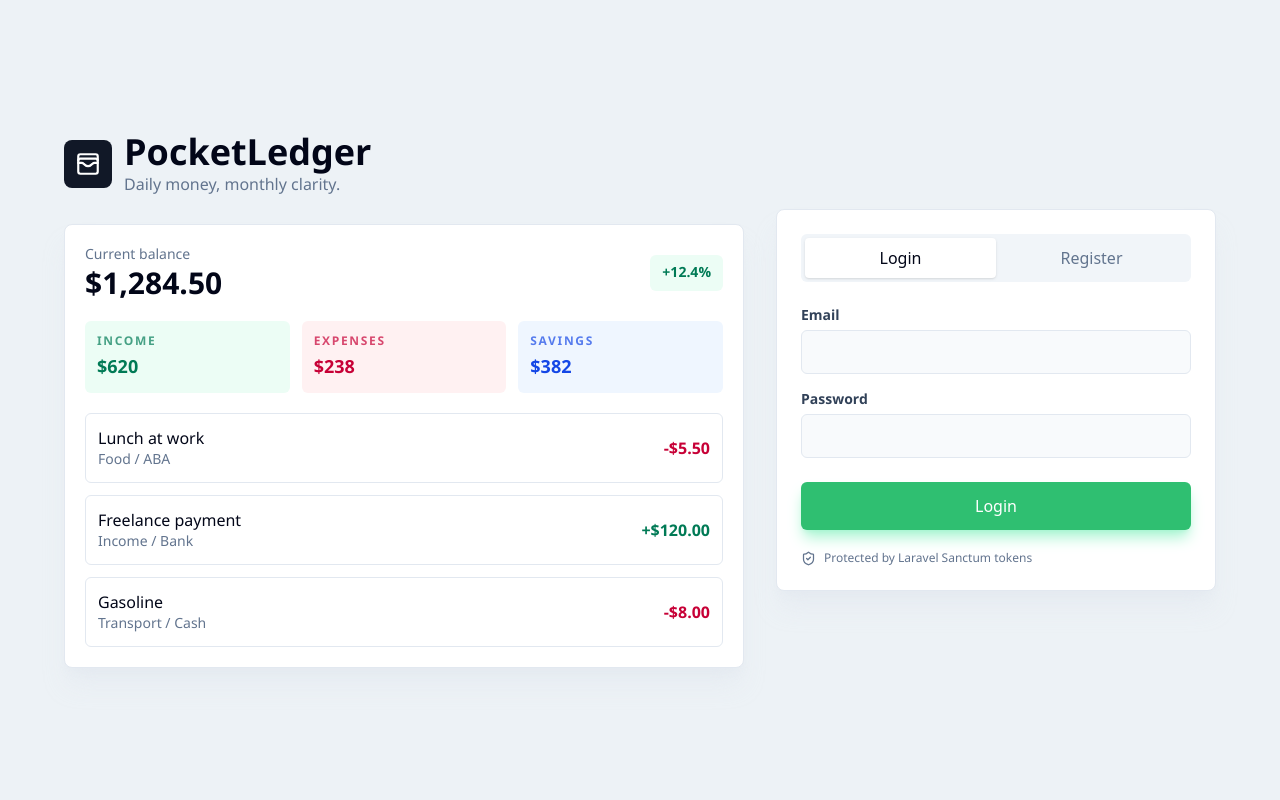
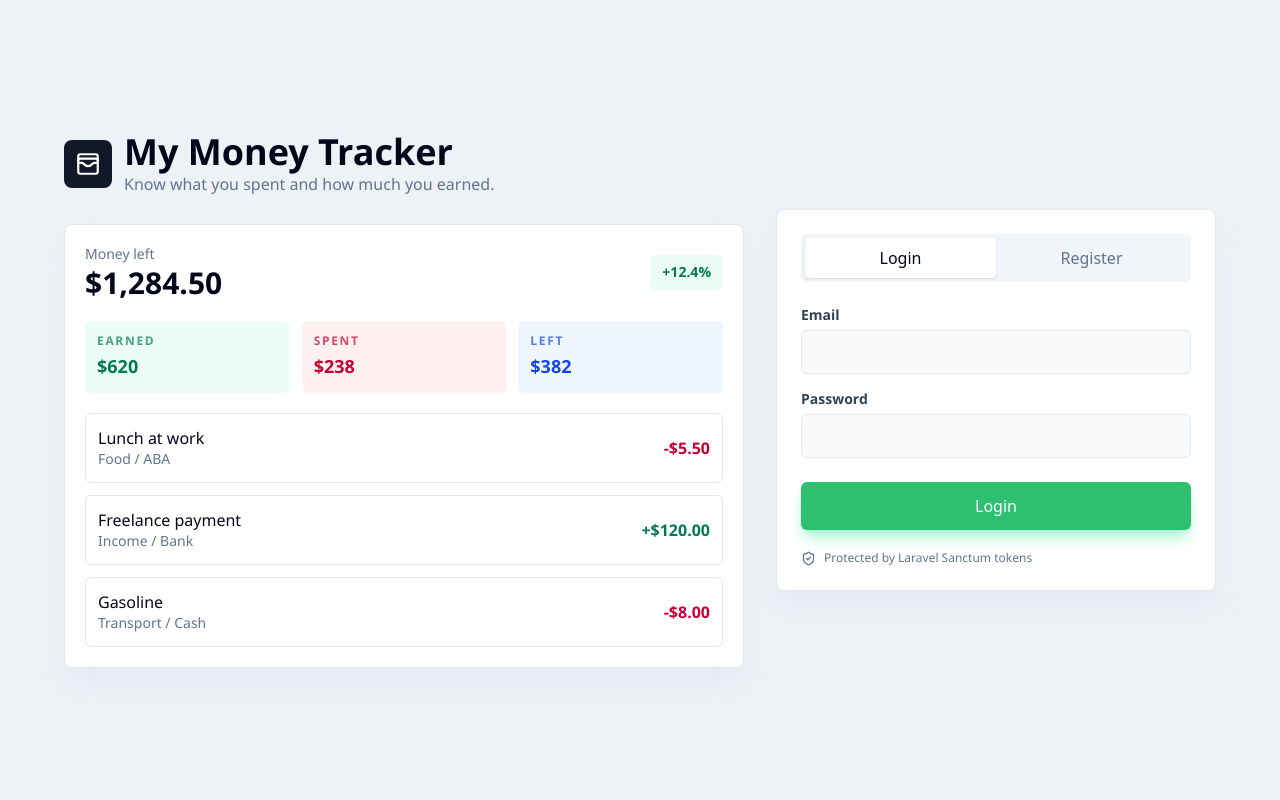
Before and after one commit to nithhhh-tech/Personal-Finance, a Laravel app: template resources/views/app.blade.php in a window 1280 px wide. Run offline with Laravel 12, Linux system fonts and the light colour scheme; the template is opened without the code that fills it, so the values that code supplies are empty; style sheets or scripts are compiled from the project's sources.

Commit message:
Clarify personal money tracker wording

```diff
--- a/resources/js/app.jsx
+++ b/resources/js/app.jsx
@@ -69,14 +69,14 @@ function App() {
                 <div className="flex h-20 items-center gap-3 border-b border-white/10 px-6">
                     <div className="flex size-11 items-center justify-center rounded-lg bg-[#2fbf71] text-white shadow-lg shadow-emerald-950/30"><WalletCards size={24} /></div>
                     <div>
-                        <p className="text-lg font-semibold">PocketLedger</p>
-                        <p className="text-xs text-slate-400">Personal Finance</p>
+                        <p className="text-lg font-semibold">My Money Tracker</p>
+                        <p className="text-xs text-slate-400">Spend & Earn Tracker</p>
                     </div>
                 </div>
                 <nav className="space-y-2 p-4">
                     <NavButton icon={LayoutDashboard} label="Dashboard" active={activeView === 'dashboard'} onClick={() => setActiveView('dashboard')} />
-                    <NavButton icon={ReceiptText} label="Transactions" active={activeView === 'transactions'} onClick={() => setActiveView('transactions')} />
-                    <NavButton icon={WalletCards} label="Accounts" active={activeView === 'accounts'} onClick={() => setActiveView('accounts')} />
+                    <NavButton icon={ReceiptText} label="Money Records" active={activeView === 'transactions'} onClick={() => setActiveView('transactions')} />
+                    <NavButton icon={WalletCards} label="Wallets" active={activeView === 'accounts'} onClick={() => setActiveView('accounts')} />
                     <NavButton icon={Folder} label="Categories" active={activeView === 'categories'} onClick={() => setActiveView('categories')} />
                 </nav>
                 <div className="absolute bottom-0 left-0 right-0 border-t border-white/10 p-5">
@@ -151,22 +151,22 @@ function AuthScreen({ onAuthed }) {
                     <div className="inline-flex items-center gap-3">
                         <div className="flex size-12 items-center justify-center rounded-lg bg-[#111827] text-white"><WalletCards size={26} /></div>
                         <div>
-                            <h1 className="text-4xl font-semibold tracking-normal">PocketLedger</h1>
-                            <p className="text-slate-500">Daily money, monthly clarity.</p>
+                            <h1 className="text-4xl font-semibold tracking-normal">My Money Tracker</h1>
+                            <p className="text-slate-500">Know what you spent and how much you earned.</p>
                         </div>
                     </div>
                     <div className="rounded-lg border border-slate-200 bg-white p-5 shadow-xl shadow-slate-200/70">
                         <div className="mb-5 flex items-center justify-between">
                             <div>
-                                <p className="text-sm text-slate-500">Current balance</p>
+                                <p className="text-sm text-slate-500">Money left</p>
                                 <p className="text-3xl font-semibold">$1,284.50</p>
                             </div>
                             <div className="rounded-md bg-emerald-50 px-3 py-2 text-sm font-semibold text-emerald-700">+12.4%</div>
                         </div>
                         <div className="grid gap-3 sm:grid-cols-3">
-                            <PreviewStat label="Income" value="$620" tone="emerald" />
-                            <PreviewStat label="Expenses" value="$238" tone="rose" />
-                            <PreviewStat label="Savings" value="$382" tone="blue" />
+                            <PreviewStat label="Earned" value="$620" tone="emerald" />
+                            <PreviewStat label="Spent" value="$238" tone="rose" />
+                            <PreviewStat label="Left" value="$382" tone="blue" />
                         </div>
                         <div className="mt-5 grid gap-3">
                             <PreviewRow title="Lunch at work" meta="Food / ABA" value="-$5.50" tone="text-rose-700" />
@@ -208,12 +208,12 @@ function Dashboard({ summary, transactions, categories, accounts, onCreated }) {
                     <div className="grid gap-6 p-6 md:grid-cols-[1fr_260px]">
                         <div>
                             <div className="mb-6 inline-flex items-center gap-2 rounded-md bg-white/10 px-3 py-1 text-xs font-semibold uppercase tracking-[0.16em] text-slate-300"><CalendarDays size={14} />Live overview</div>
-                            <p className="text-sm text-slate-400">Current balance</p>
+                            <p className="text-sm text-slate-400">Money left</p>
                             <p className="mt-2 text-5xl font-semibold tracking-normal">{money(summary?.current_balance)}</p>
                             <div className="mt-6 grid gap-3 sm:grid-cols-3">
-                                <DarkStat label="Income" value={money(summary?.monthly_income)} color="text-emerald-300" />
-                                <DarkStat label="Expenses" value={money(summary?.monthly_expense)} color="text-rose-300" />
-                                <DarkStat label="Savings" value={money(summary?.monthly_savings)} color="text-sky-300" />
+                                <DarkStat label="Earned" value={money(summary?.monthly_income)} color="text-emerald-300" />
+                                <DarkStat label="Spent" value={money(summary?.monthly_expense)} color="text-rose-300" />
+                                <DarkStat label="Left" value={money(summary?.monthly_savings)} color="text-sky-300" />
                             </div>
                         </div>
                         <div className="h-48 min-h-48">
@@ -232,29 +232,29 @@ function Dashboard({ summary, transactions, categories, accounts, onCreated }) {
                         </div>
                     </div>
                 </section>
-                <Panel title="Recent transactions">
+                <Panel title="Recent money records">
                     <div className="space-y-3">
-                        {transactions.length === 0 && <Empty text="Add your first transaction." />}
-                        {transactions.slice(0, 5).map((item) => <Row key={item.id} title={item.description || item.category?.name || 'Transaction'} meta={`${shortDate(item.transaction_date)} / ${item.account?.name || 'Account'}`} value={`${item.type === 'income' ? '+' : '-'}${money(item.base_amount)}`} tone={item.type === 'income' ? 'text-emerald-700' : 'text-rose-700'} />)}
+                        {transactions.length === 0 && <Empty text="Add your first money record." />}
+                        {transactions.slice(0, 5).map((item) => <Row key={item.id} title={item.description || item.category?.name || 'Transaction'} meta={`${shortDate(item.transaction_date)} / ${item.account?.name || 'Wallet'}`} value={`${item.type === 'income' ? '+' : '-'}${money(item.base_amount)}`} tone={item.type === 'income' ? 'text-emerald-700' : 'text-rose-700'} />)}
                     </div>
                 </Panel>
             </div>
 
             <div className="grid gap-4 md:grid-cols-2 xl:grid-cols-4">
-                <Metric title="Today income" value={money(summary?.today_income)} icon={ArrowUpRight} tone="emerald" />
-                <Metric title="Today expense" value={money(summary?.today_expense)} icon={ArrowDownLeft} tone="rose" />
-                <Metric title="Monthly income" value={money(summary?.monthly_income)} icon={Banknote} tone="blue" />
-                <Metric title="Accounts" value={accounts.length} icon={WalletCards} tone="amber" />
+                <Metric title="Earned today" value={money(summary?.today_income)} icon={ArrowUpRight} tone="emerald" />
+                <Metric title="Spent today" value={money(summary?.today_expense)} icon={ArrowDownLeft} tone="rose" />
+                <Metric title="Earned this month" value={money(summary?.monthly_income)} icon={Banknote} tone="blue" />
+                <Metric title="Wallets" value={accounts.length} icon={WalletCards} tone="amber" />
             </div>
 
             <div className="grid gap-6 xl:grid-cols-[1fr_380px]">
-                <Panel title="Quick transaction"><TransactionForm accounts={accounts} categories={categories} onCreated={onCreated} /></Panel>
-                <Panel title="Account balances"><div className="space-y-3">{accounts.length === 0 && <Empty text="Create your first wallet or bank account." />}{accounts.map((account) => <Row key={account.id} title={account.name} meta={`${account.type} / ${account.currency}`} value={money(account.current_balance)} />)}</div></Panel>
+                <Panel title="Quick money record"><TransactionForm accounts={accounts} categories={categories} onCreated={onCreated} /></Panel>
+                <Panel title="Wallet balances"><div className="space-y-3">{accounts.length === 0 && <Empty text="Create your first cash wallet, ABA, Wing, or savings wallet." />}{accounts.map((account) => <Row key={account.id} title={account.name} meta={`${account.type} / ${account.currency}`} value={money(account.current_balance)} />)}</div></Panel>
             </div>
 
             <div className="grid gap-6 xl:grid-cols-2">
-                <Panel title="Income vs expense"><ChartBox><ResponsiveContainer width="100%" height="100%"><BarChart data={monthlyData}><CartesianGrid strokeDasharray="3 3" vertical={false} stroke="#e2e8f0" /><XAxis dataKey="name" tickLine={false} axisLine={false} /><YAxis tickLine={false} axisLine={false} /><Tooltip formatter={(value) => money(value)} contentStyle={{ borderRadius: 8, borderColor: '#e2e8f0' }} /><Bar dataKey="income" fill="#22c55e" radius={[5, 5, 0, 0]} /><Bar dataKey="expense" fill="#f43f5e" radius={[5, 5, 0, 0]} /></BarChart></ResponsiveContainer></ChartBox></Panel>
-                <Panel title="Spending by category"><ChartBox>{categoryData.length ? <ResponsiveContainer width="100%" height="100%"><PieChart><Pie data={categoryData} dataKey="total" nameKey="name" innerRadius={62} outerRadius={92} paddingAngle={4}>{categoryData.map((entry) => <Cell key={entry.name} fill={entry.color} />)}</Pie><Tooltip formatter={(value) => money(value)} contentStyle={{ borderRadius: 8, borderColor: '#e2e8f0' }} /></PieChart></ResponsiveContainer> : <Empty text="Add expenses to see category insights." />}</ChartBox></Panel>
+                <Panel title="Earned vs spent"><ChartBox><ResponsiveContainer width="100%" height="100%"><BarChart data={monthlyData}><CartesianGrid strokeDasharray="3 3" vertical={false} stroke="#e2e8f0" /><XAxis dataKey="name" tickLine={false} axisLine={false} /><YAxis tickLine={false} axisLine={false} /><Tooltip formatter={(value) => money(value)} contentStyle={{ borderRadius: 8, borderColor: '#e2e8f0' }} /><Bar dataKey="income" fill="#22c55e" radius={[5, 5, 0, 0]} /><Bar dataKey="expense" fill="#f43f5e" radius={[5, 5, 0, 0]} /></BarChart></ResponsiveContainer></ChartBox></Panel>
+                <Panel title="Spent by category"><ChartBox>{categoryData.length ? <ResponsiveContainer width="100%" height="100%"><PieChart><Pie data={categoryData} dataKey="total" nameKey="name" innerRadius={62} outerRadius={92} paddingAngle={4}>{categoryData.map((entry) => <Cell key={entry.name} fill={entry.color} />)}</Pie><Tooltip formatter={(value) => money(value)} contentStyle={{ borderRadius: 8, borderColor: '#e2e8f0' }} /></PieChart></ResponsiveContainer> : <Empty text="Add spending records to see where money goes." />}</ChartBox></Panel>
             </div>
         </div>
     );
@@ -265,13 +265,13 @@ function Transactions({ transactions, accounts, categories, onCreated }) {
     const filtered = transactions.filter((item) => (item.description || '').toLowerCase().includes(search.toLowerCase()) || item.category?.name?.toLowerCase().includes(search.toLowerCase()));
     return (
         <div className="grid gap-6 xl:grid-cols-[400px_1fr]">
-            <Panel title="Add transaction"><TransactionForm accounts={accounts} categories={categories} onCreated={onCreated} /></Panel>
-            <Panel title="Transaction history">
+            <Panel title="Add money record"><TransactionForm accounts={accounts} categories={categories} onCreated={onCreated} /></Panel>
+            <Panel title="Money record history">
                 <div className="mb-4 flex h-11 items-center gap-2 rounded-md border border-slate-200 bg-slate-50 px-3">
                     <Search size={18} className="text-slate-400" />
-                    <input value={search} onChange={(event) => setSearch(event.target.value)} placeholder="Search transactions" className="w-full bg-transparent outline-none" />
+                    <input value={search} onChange={(event) => setSearch(event.target.value)} placeholder="Search money records" className="w-full bg-transparent outline-none" />
                 </div>
-                <div className="space-y-3">{filtered.length === 0 && <Empty text="No transactions yet." />}{filtered.map((item) => <Row key={item.id} title={item.description || item.category?.name || 'Transaction'} meta={`${shortDate(item.transaction_date)} / ${item.account?.name || 'Account'} / ${item.category?.name || 'Category'}`} value={`${item.type === 'income' ? '+' : '-'}${money(item.base_amount)}`} tone={item.type === 'income' ? 'text-emerald-700' : 'text-rose-700'} />)}</div>
+                <div className="space-y-3">{filtered.length === 0 && <Empty text="No money records yet." />}{filtered.map((item) => <Row key={item.id} title={item.description || item.category?.name || 'Transaction'} meta={`${shortDate(item.transaction_date)} / ${item.account?.name || 'Wallet'} / ${item.category?.name || 'Category'}`} value={`${item.type === 'income' ? '+' : '-'}${money(item.base_amount)}`} tone={item.type === 'income' ? 'text-emerald-700' : 'text-rose-700'} />)}</div>
             </Panel>
         </div>
     );
@@ -279,12 +279,12 @@ function Transactions({ transactions, accounts, categories, onCreated }) {
 
 function Accounts({ accounts, onCreated }) {
     const [form, setForm] = useState({ name: '', type: 'cash', currency: 'USD', starting_balance: 0 });
-    return <CrudPanel title="New account" onSubmit={async () => { await api.post('/accounts', form); setForm({ name: '', type: 'cash', currency: 'USD', starting_balance: 0 }); onCreated(); }} fields={<><Input label="Name" value={form.name} onChange={(name) => setForm({ ...form, name })} /><Select label="Type" value={form.type} onChange={(type) => setForm({ ...form, type })} options={[["cash", "Cash"], ["bank", "Bank"], ["wallet", "Wallet"], ["savings", "Savings"]]} /><Select label="Currency" value={form.currency} onChange={(currency) => setForm({ ...form, currency })} options={[["USD", "USD"], ["KHR", "KHR"]]} /><Input label="Starting balance" type="number" value={form.starting_balance} onChange={(starting_balance) => setForm({ ...form, starting_balance })} /></>} listTitle="Accounts" items={accounts.map((account) => ({ id: account.id, title: account.name, meta: `${account.type} / ${account.currency}`, value: money(account.current_balance) }))} />;
+    return <CrudPanel title="New wallet" onSubmit={async () => { await api.post('/accounts', form); setForm({ name: '', type: 'cash', currency: 'USD', starting_balance: 0 }); onCreated(); }} fields={<><Input label="Name" value={form.name} onChange={(name) => setForm({ ...form, name })} /><Select label="Type" value={form.type} onChange={(type) => setForm({ ...form, type })} options={[["cash", "Cash"], ["aba", "ABA"], ["wing", "Wing"], ["wallet", "Wallet"], ["savings", "Savings"]]} /><Select label="Currency" value={form.currency} onChange={(currency) => setForm({ ...form, currency })} options={[["USD", "USD"], ["KHR", "KHR"]]} /><Input label="Starting balance" type="number" value={form.starting_balance} onChange={(starting_balance) => setForm({ ...form, starting_balance })} /></>} listTitle="Wallets" items={accounts.map((account) => ({ id: account.id, title: account.name, meta: `${account.type} / ${account.currency}`, value: money(account.current_balance) }))} />;
 }
 
 function Categories({ categories, onCreated }) {
     const [form, setForm] = useState({ name: '', type: 'expense', color: '#2563eb' });
-    return <CrudPanel title="New category" onSubmit={async () => { await api.post('/categories', form); setForm({ name: '', type: 'expense', color: '#2563eb' }); onCreated(); }} fields={<><Input label="Name" value={form.name} onChange={(name) => setForm({ ...form, name })} /><Select label="Type" value={form.type} onChange={(type) => setForm({ ...form, type })} options={[["expense", "Expense"], ["income", "Income"]]} /><Input label="Color" type="color" value={form.color} onChange={(color) => setForm({ ...form, color })} /></>} listTitle="Categories" items={categories.map((category) => ({ id: category.id, title: category.name, meta: category.type, value: category.color }))} />;
+    return <CrudPanel title="New category" onSubmit={async () => { await api.post('/categories', form); setForm({ name: '', type: 'expense', color: '#2563eb' }); onCreated(); }} fields={<><Input label="Name" value={form.name} onChange={(name) => setForm({ ...form, name })} /><Select label="Type" value={form.type} onChange={(type) => setForm({ ...form, type })} options={[["expense", "Spent"], ["income", "Earned"]]} /><Input label="Color" type="color" value={form.color} onChange={(color) => setForm({ ...form, color })} /></>} listTitle="Categories" items={categories.map((category) => ({ id: category.id, title: category.name, meta: category.type, value: category.color }))} />;
 }
 
 function TransactionForm({ accounts, categories, onCreated }) {
@@ -309,18 +309,18 @@ function TransactionForm({ accounts, categories, onCreated }) {
 
     return (
         <form onSubmit={submit} className="space-y-4">
-            {accounts.length === 0 && <Empty text="Add an account before recording transactions." />}
+            {accounts.length === 0 && <Empty text="Add a wallet before recording money." />}
             <div className="grid gap-4 sm:grid-cols-2">
-                <Select label="Type" value={form.type} onChange={(type) => setForm({ ...form, type, category_id: '' })} options={[["expense", "Expense"], ["income", "Income"]]} />
-                <Input label="Amount" type="number" value={form.amount} onChange={(amount) => setForm({ ...form, amount })} />
-                <Select label="Account" value={form.account_id} onChange={(account_id) => setForm({ ...form, account_id })} options={accounts.map((account) => [account.id, account.name])} />
+                <Select label="Type" value={form.type} onChange={(type) => setForm({ ...form, type, category_id: '' })} options={[["expense", "Spent"], ["income", "Earned"]]} />
+                <Input label="Amount earned/spent" type="number" value={form.amount} onChange={(amount) => setForm({ ...form, amount })} />
+                <Select label="Wallet" value={form.account_id} onChange={(account_id) => setForm({ ...form, account_id })} options={accounts.map((account) => [account.id, account.name])} />
                 <Select label="Category" value={form.category_id} onChange={(category_id) => setForm({ ...form, category_id })} options={availableCategories.map((category) => [category.id, category.name])} />
                 <Input label="Date" type="date" value={form.transaction_date} onChange={(transaction_date) => setForm({ ...form, transaction_date })} />
                 <Input label="Payment method" value={form.payment_method} onChange={(payment_method) => setForm({ ...form, payment_method })} />
             </div>
             <label className="block text-sm font-semibold text-slate-700">Note<textarea value={form.description} onChange={(event) => setForm({ ...form, description: event.target.value })} className="mt-1 min-h-24 w-full rounded-md border border-slate-200 bg-slate-50 px-3 py-2 outline-none transition focus:border-[#2fbf71] focus:bg-white focus:ring-4 focus:ring-emerald-100" /></label>
             {error && <p className="rounded-md bg-red-50 px-3 py-2 text-sm text-red-700">{error}</p>}
-            <button disabled={accounts.length === 0} className="inline-flex h-11 items-center gap-2 rounded-md bg-[#2fbf71] px-4 font-semibold text-white shadow-lg shadow-emerald-200 hover:bg-[#269f60] disabled:cursor-not-allowed disabled:opacity-50"><Plus size={18} />Save transaction</button>
+            <button disabled={accounts.length === 0} className="inline-flex h-11 items-center gap-2 rounded-md bg-[#2fbf71] px-4 font-semibold text-white shadow-lg shadow-emerald-200 hover:bg-[#269f60] disabled:cursor-not-allowed disabled:opacity-50"><Plus size={18} />Save money record</button>
         </form>
     );
 }
@@ -355,7 +355,7 @@ function buildMonthlyData(transactions) {
     return Array.from(map.values()).slice(0, 10).reverse();
 }
 
-function viewTitle(view) { return { dashboard: 'Dashboard', transactions: 'Transactions', accounts: 'Accounts', categories: 'Categories' }[view] || 'Dashboard'; }
+function viewTitle(view) { return { dashboard: 'Dashboard', transactions: 'Money Records', accounts: 'Wallets', categories: 'Categories' }[view] || 'Dashboard'; }
 function shortDate(value) { return value ? value.slice(0, 10) : today; }
 function readError(error) { const data = error.response?.data; if (data?.errors) return Object.values(data.errors).flat()[0]; if (data?.message) return data.message; return 'Something went wrong. Please try again.'; }
 
```
